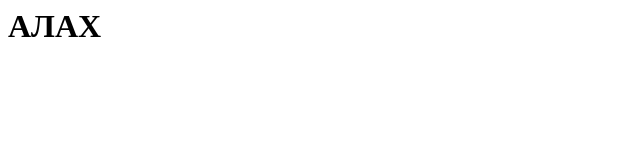
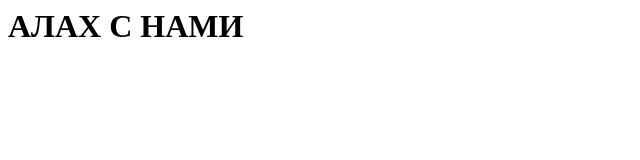
Before and after one commit to Soronim/project, a plain HTML site: page abaunda.html in a window 1280 px wide. Shown: the whole page, without its empty margins (0-640 px from the left). Drawn offline with Linux system fonts and the light colour scheme.

Commit message:
Сосал?

```diff
--- a/abaunda.html
+++ b/abaunda.html
@@ -1,3 +1,3 @@
 <html>
-    <h1>АЛАХ</h1>
+    <h1>АЛАХ С НАМИ</h1>
 </html>
```
Also changed, not shown: about.html (+1 -1 lines).
